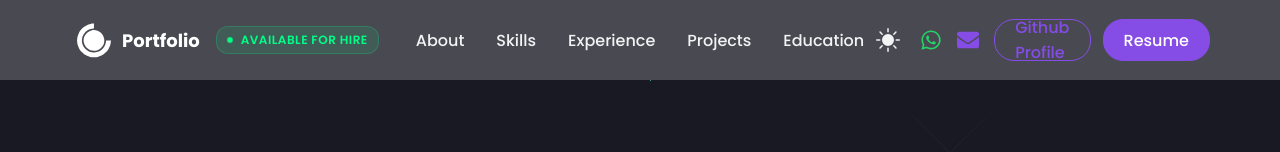
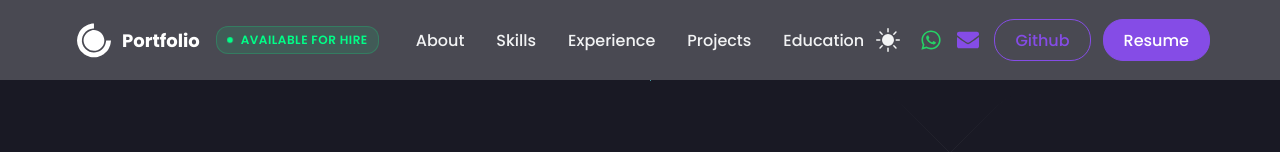
Before and after one commit to Jaseem8/Portfolio, a React (Vite) app: page / in a window 1280 px wide. Shown: the top 152 px of the page. Built offline with nearby package versions, Linux system fonts and the light colour scheme.

Commit message:
refactor: split resume into specialized versions and update navbar links

```diff
--- a/src/components/Navbar/index.jsx
+++ b/src/components/Navbar/index.jsx
@@ -55,7 +55,7 @@
           <DesktopContactIcon href={`mailto:${Bio.email}`} color={theme.primary}>
             <FaEnvelope />
           </DesktopContactIcon>
-          <GitHubButton href={Bio.github} target="_blank">Github Profile</GitHubButton>
+          <GitHubButton href={Bio.github} target="_blank">Github</GitHubButton>
           <ResumeButton href={Bio.resume} target="_blank">Resume</ResumeButton>
         </ButtonContainer>
         {
@@ -76,7 +76,7 @@
             <MobileLink href='#education' onClick={() => {
               setIsOpen(!isOpen)
             }}>Education</MobileLink>
-            <GitHubButton style={{ padding: '10px 16px', background: `${theme.primary}`, color: 'white', width: 'max-content' }} href={Bio.github} target="_blank">Github Profile</GitHubButton>
+            <GitHubButton style={{ padding: '10px 16px', background: `${theme.primary}`, color: 'white', width: 'max-content' }} href={Bio.github} target="_blank">Github</GitHubButton>
           </MobileMenu>
         }
       </NavbarContainer>
```
Also changed, not shown: 2 other files (tests, documents, lock files or other folders).
